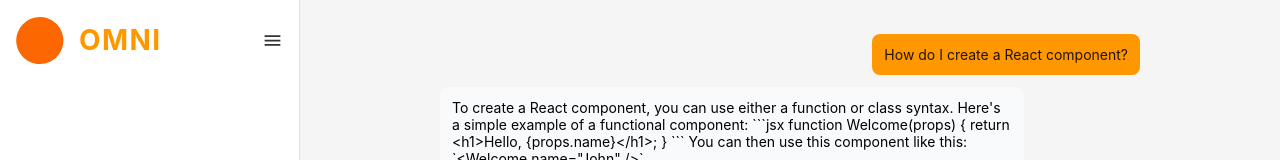
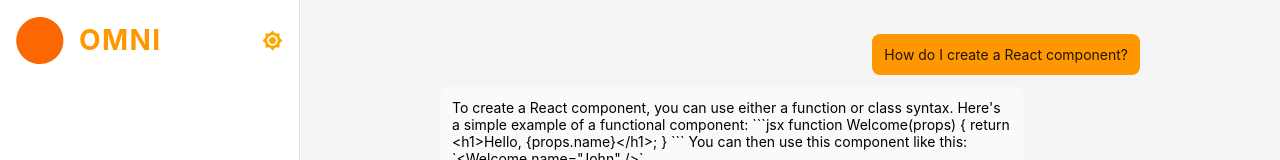
Before and after one commit to omnilabs-ai/OmniChat, a React (Vite) app: page / in a window 1280 px wide. Shown: the top 160 px of the page. Built offline with nearby package versions, Linux system fonts and the light colour scheme.

Commit message:
checkpoint

```diff
--- a/src/components/Layout.tsx
+++ b/src/components/Layout.tsx
@@ -11,8 +11,8 @@ const Layout: React.FC = () => {
       width: '100%',
       boxSizing: 'border-box',
       height: '100vh',
-      // minWidth: '600px',
-      // minHeight: '600px'
+      minWidth: '600px',
+      minHeight: '200px'
     }}>
       <Box style={{
         width: '300px',
--- a/src/components/SidebarLeft/Layout.tsx
+++ b/src/components/SidebarLeft/Layout.tsx
@@ -8,6 +8,8 @@ import React from 'react';
 import { useAtom } from 'jotai';
 import { themeAtom } from '../../atoms';
 import ModelSelector from './components/ModelSelector';
+import ThemeSwitch from '../Shared/themeSwitch';
+
 const SidebarLeftLayout: React.FC = () => {
   const [theme] = useAtom(themeAtom);
 
@@ -48,7 +50,7 @@ const SidebarLeftLayout: React.FC = () => {
       <Stack direction="column" height='100%' justifyContent='space-between'>
         <Stack direction="row" spacing={4} sx={{ height: '80px'}}>
           <CustomItem width="80%" height="100%" justifyContent='flex-start'><HeaderLogo /></CustomItem>
-          <CustomItem width="20%" height="100%"><MenuIcon/></CustomItem>
+          <CustomItem width="20%" height="100%"><ThemeSwitch /></CustomItem>
         </Stack>
         <Stack direction="column" height='90%' justifyContent='space-between' sx={{overflowY: 'auto'}}>
           <CustomItem width="100%" height="300px" sx={{padding: '1em'}}><ModelSelector/></CustomItem>
```
